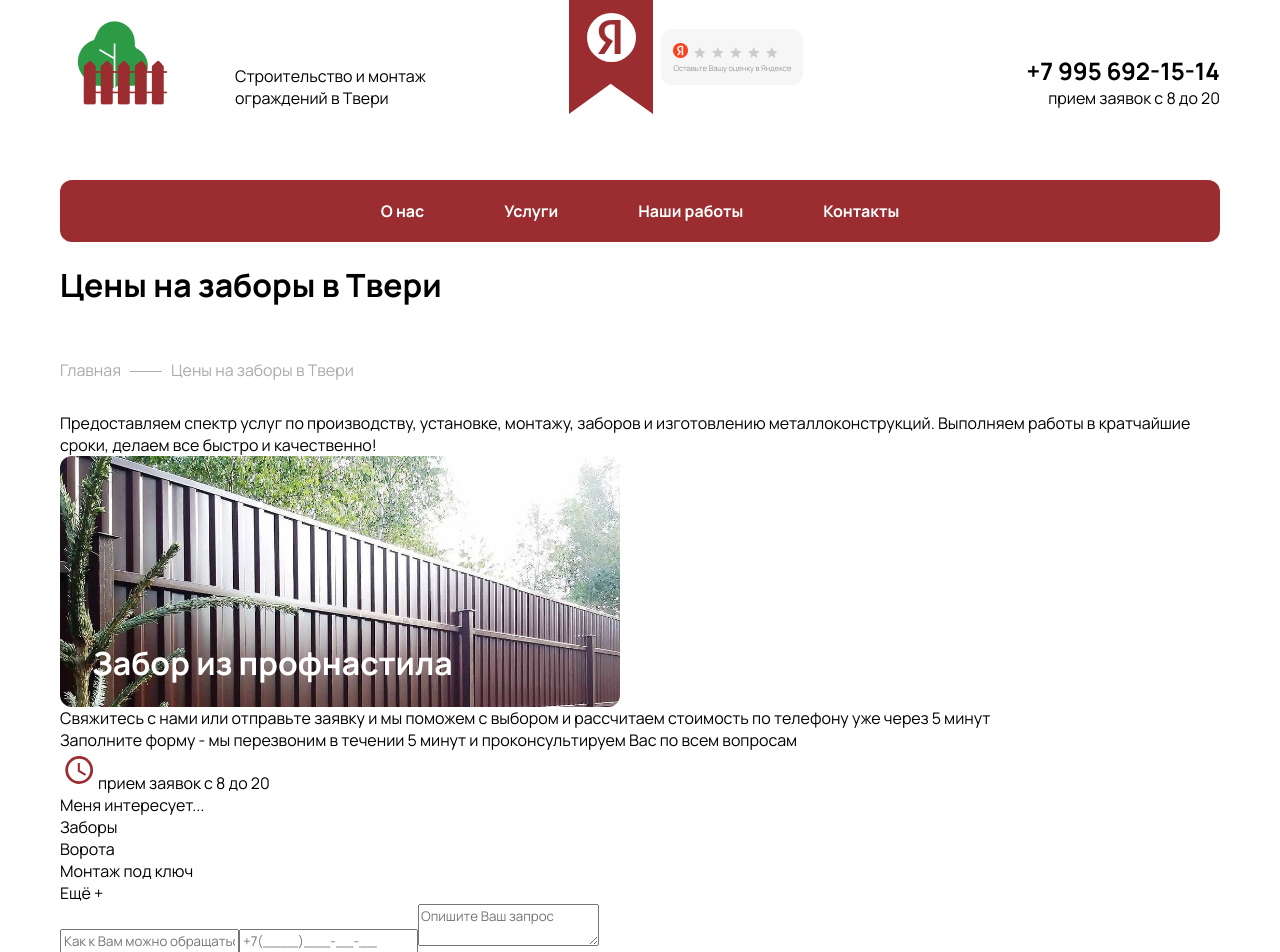
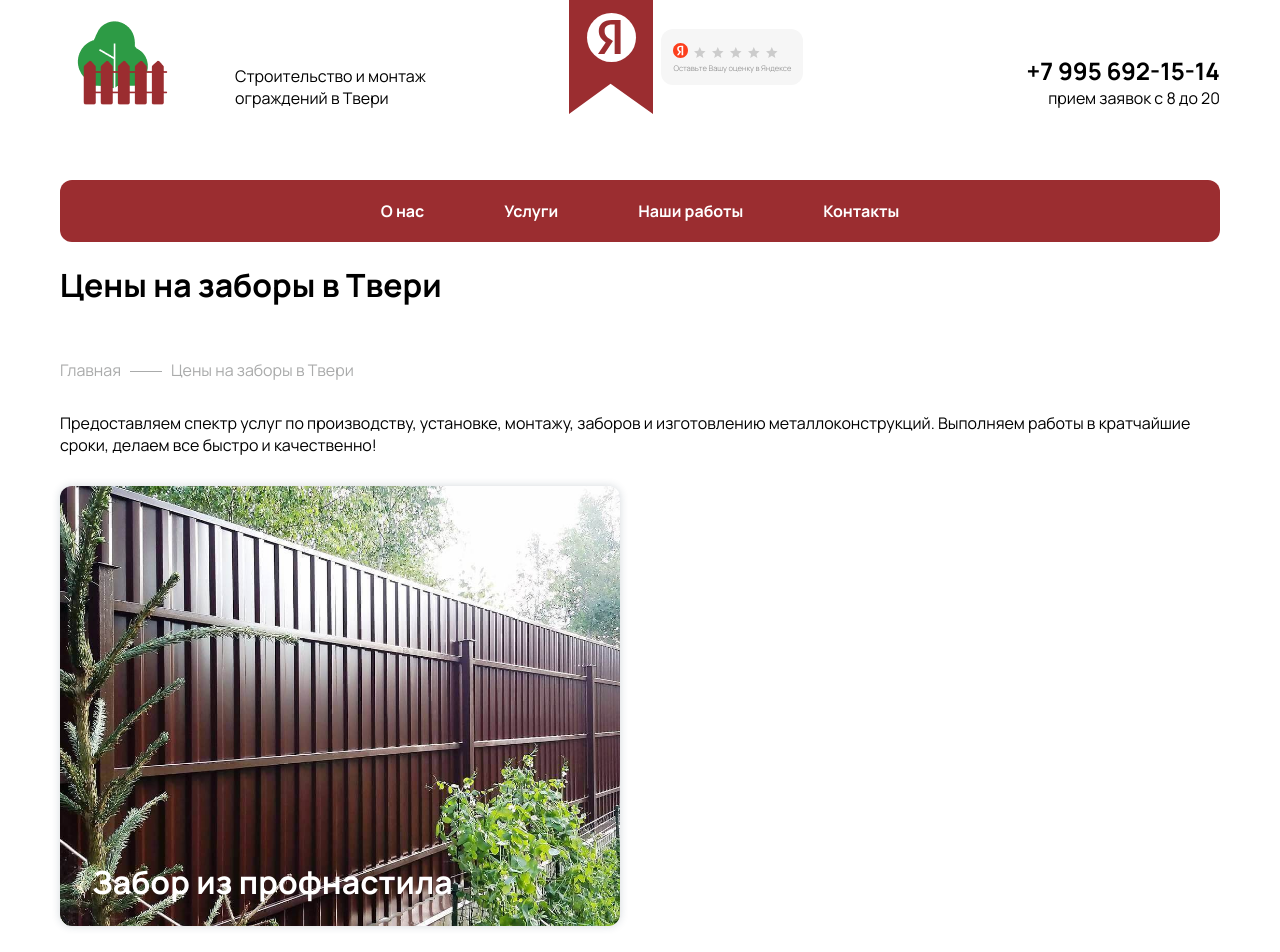
Before and after one commit to CollonilTolli/dionys, a Next.js app: page /fences in a window 1280 px wide. Shown: the top 952 px of the page. Built offline with nearby package versions, Linux system fonts and the light colour scheme.

Commit message:
product_list_fix

```diff
--- a/components/ProductsList/ProductsList.module.scss
+++ b/components/ProductsList/ProductsList.module.scss
@@ -1,5 +1,8 @@
 @import "@/app/mixins.scss";
 
+.ProductsList{
+  padding: 30px 0;
+}
 .ProductList_content{
   display: flex;
   flex-wrap: wrap;
@@ -10,16 +13,23 @@
   border-radius: 12px;
   position: relative;
   overflow: hidden;
-  @include breakpoint(xs){
-    height: 360px;
+  -webkit-box-shadow: 0px 0px 8px 0px rgba(34, 60, 80, 0.2);
+  -moz-box-shadow: 0px 0px 8px 0px rgba(34, 60, 80, 0.2);
+  box-shadow: 0px 0px 8px 0px rgba(34, 60, 80, 0.2);
+  img {
+    transition: .2s linear transform;
   }
-  @include breakpoint(s){
-    height: 251px;
-  }
-  @include breakpoint(m){
-    height: 251px;
+  &:hover{
+    img{
+      transform: scale(1.1);
+    }
   }
   .ProductList_content_link{
+    display: flex;
+    justify-content: center;
+    align-items: center;
+  }
+  .ProductList_content_text{
     color: var(--white);
     text-decoration: unset;
     font-family: Manrope;
--- a/components/ProductsList/ProductsList.tsx
+++ b/components/ProductsList/ProductsList.tsx
@@ -20,6 +20,7 @@ export default function ProductsList({ data }: { data: ProductsList[] }) {
                 <div className={classes.ProductList_content}>
                     {data.map((element) => (
                         <div className={classes.ProductList_content_item}>
+                            <Link  className={classes.ProductList_content_link} href={`${pathname}/${element.product}`}>
                                 <Image
                                     className={classes.ProductList_content_image}
                                     src={element.content.titleImage}
@@ -27,8 +28,7 @@ export default function ProductsList({ data }: { data: ProductsList[] }) {
                                     width={560}
                                     height={440}
                                 />
-                            <Link className={classes.ProductList_content_link} href={`${pathname}/${element.product}`}>
-                                {element.content.name}
+                                <div className={classes.ProductList_content_text}>{element.content.name}</div>
                             </Link>
                         </div>
                     ))}
```
Lines whose indentation alone changed are shown as unchanged.
